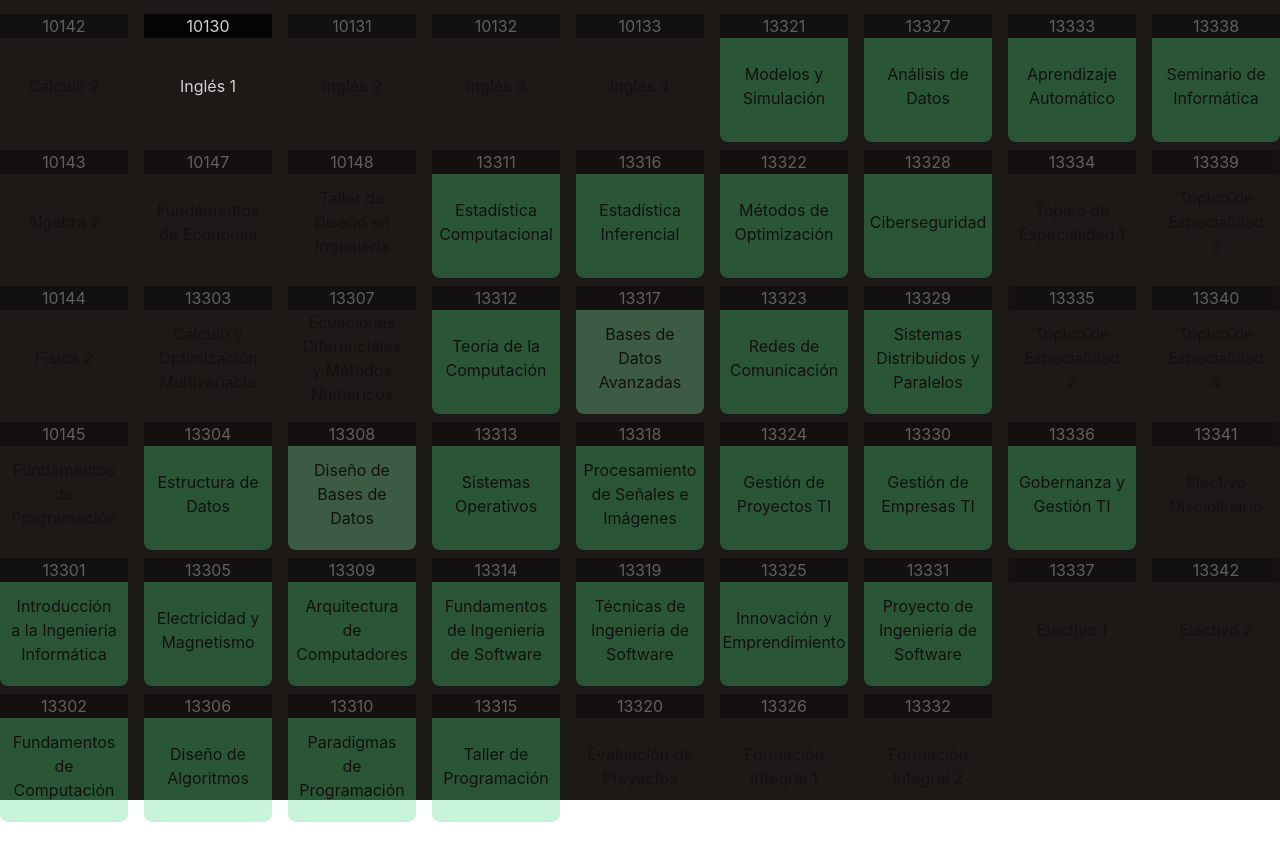
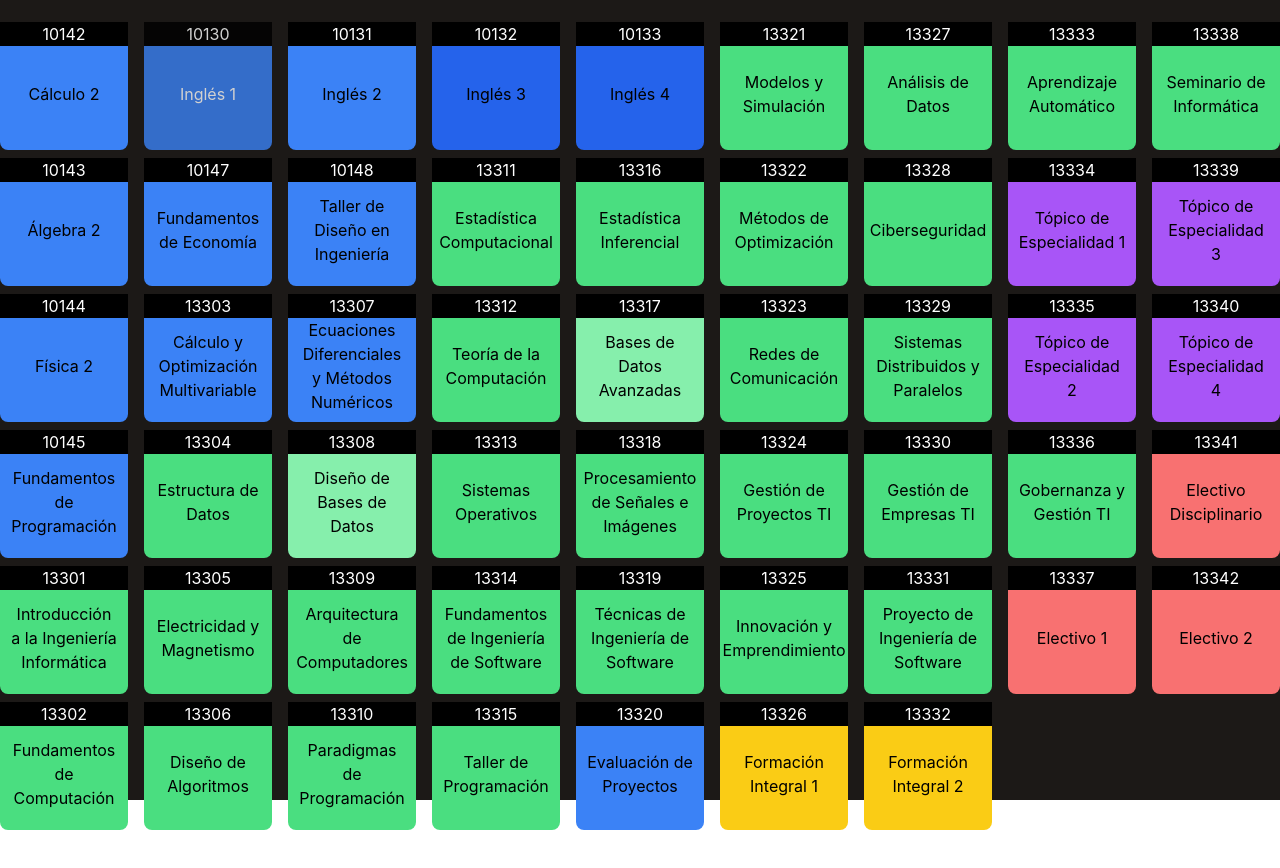
Before and after one commit to nic0q/malla-simulacion, a React (Create React App) app: page / in a window 1280 px wide. Shown: the top 868 px of the page. Built offline with nearby package versions, Linux system fonts and the light colour scheme.

Commit message:
refactor: color normal a bg

```diff
--- a/src/components/AvanceCarrera.jsx
+++ b/src/components/AvanceCarrera.jsx
@@ -1,6 +1,6 @@
 export default function AvanceCarrera({n_aprobadas, n_total}){
   return <div className=" text-white mt-16">
     <h1>Avance de {(Number(n_aprobadas)*100/Number(n_total)).toFixed(2)}%</h1>
-    <h3>{n_aprobadas} Asignaturas Aprobadas de {n_total}</h3>
+    <h3>{n_aprobadas} / {n_total}</h3>
   </div>
 }
--- a/src/components/Malla.jsx
+++ b/src/components/Malla.jsx
@@ -6,25 +6,26 @@ import BotonAnio from "./BotonAnio";
 import AvanceCarrera from "./AvanceCarrera";
 
 const COLORFULL_TYPES = {
-  'MBI': 'blue-500',
-  'ING': 'blue-600',
-  'INF-BDD': 'green-300',
-  'INF': 'green-400',
-  'ELE': 'red-400',
-  'TOP': 'purple-500',
-  'OPC': 'yellow-400',
+  'MBI': 'bg-blue-500',
+  'ING': 'bg-blue-600',
+  'INF-BDD': 'bg-green-300',
+  'INF': 'bg-green-400',
+  'ELE': 'bg-red-400',
+  'TOP': 'bg-purple-500',
+  'OPC': 'bg-yellow-400',
 }
 const NORMAL_COLORS = {
-  'DISP': "yellow-500",
-  'APRO': "green-500",
+  'DISP': "bg-yellow-500",
+  'APRO': "bg-green-500",
+  'PEND': "bg-gray-300",
 }
 const PRIDE_COLORS = {
-  1:'[#5D308F]',
-  2:'[#1281D0]',
-  3:'[#59B665]',
-  4:'[#EBE51F]',
-  5:'[#F08F1E]',
-  6:'[#D61E1E]'
+  1:'bg-[#5D308F]',
+  2:'bg-[#1281D0]',
+  3:'bg-[#59B665]',
+  4:'bg-[#EBE51F]',
+  5:'bg-[#F08F1E]',
+  6:'bg-[#D61E1E]'
 }
 // const COLORES_ESTADO = {
 //   'DISP': "bg-yellow-500",
@@ -81,11 +82,10 @@ export default function Malla(){
     nivel_click(anioa[0])
     nivel_click(anioa[1])
   }
-  const get_estado_ramo = (ramo, nombre, aprobados, disponibles) =>{
-    if(aprobados.includes(nombre)) return NORMAL_COLORS["APRO"]
-    if(disponibles.includes(nombre) || !ramo.prereq.length) return NORMAL_COLORS["DISP"]
+  const get_estado_ramo = (ramo, aprobados, disponibles) =>{
+    if(aprobados.includes(ramo.nombre)) return NORMAL_COLORS["APRO"]
+    if(disponibles.includes(ramo.nombre) || !ramo.prereq.length) return NORMAL_COLORS["DISP"]
   }
-
   const Nivel = ({nivel}) =>{
     return <div>
       <BotonNivel handleClick={()=>nivel_click (nivel)} nivel = {nivel}/>
@@ -95,18 +95,29 @@ export default function Malla(){
           handleClick = {()=>ramo_click(ramo)}
           key = {ramo.abrev}
           // aprobados.includes(ramo.nombre) ? "bg-green-300": disponibles.includes(ramo.nombre) || !ramo.prereq.length ? "text-white" : "opacity-60"
-          tipo = {colorfull=== 0 ?(COLORFULL_TYPES[ramo.tipo]) : colorfull === 1 ?  get_estado_ramo(ramo, ramo.nombre, aprobados, disponibles) || "[#EBEBEB]" : nivel%2 ===0 ?  PRIDE_COLORS[nivel/2] : PRIDE_COLORS[(((nivel-1)/2)+1)]}
+          tipo = {colorfull === 0 ?
+            (COLORFULL_TYPES[ramo.tipo]) :
+              colorfull === 1 ? (get_estado_ramo(ramo, aprobados, disponibles) || NORMAL_COLORS["PEND"]) :
+                colorfull === 2 ? (nivel % 2 === 0 ? PRIDE_COLORS[nivel/2] : PRIDE_COLORS[(((nivel-1)/2)+1)])
+                : ""}
           // tipo = {nivel%2 ===0 ?  PRIDE_COLORS[nivel/2] : PRIDE_COLORS[(((nivel-1)/2)+1)]}
-          estado = {aprobados.includes(ramo.nombre) ? `shadow-2xl shadow-indigo-400 text-white`: disponibles.includes(ramo.nombre) || !ramo.prereq.length ? "text-white opacity-80" : "opacity-30"}
+          estado = {
+            colorfull === 0 || colorfull === 2 ?
+              aprobados.includes(ramo.nombre) ? `shadow-xl shadow-indigo-500 text-white`: disponibles.includes(ramo.nombre) || !ramo.prereq.length ? "text-white opacity-80" : "  "
+            : ""}
           abrev = {ramo.abrev}
-          name={ramo.nombre}/>
-      : ""})}
+          name={ramo.nombre}/> : ""})
+      }
     </div>
   }
   return <div>
-    <div className="text-white flex justify-end" onClick={()=>set_colorfull((state)=>{if(state === 2) return 0; else return state+1})}>
-      <button className=" border-2 border-white p-2">
-        Cambiar Aspecto {{0:"Verbose 🗣️",1:"Skin Normal 📘",2: "🌈"}[colorfull]}
+    <div className="text-white flex justify-end" onClick={()=>set_colorfull((state)=>{if(state === 2) return 0; else return state + 1})}>
+      <button className="">
+      Cambiar aspecto
+      <div className="border-2 border-white p-1 hover:bg-white hover:text-black">
+        {{0:"Verbose 🗣️",1:"LOA 📘",2: "Pride 🌈"}[colorfull]}
+      </div>
+
       </button>
     </div>
   <div className="flex col text-center align-middle justify-center">
--- a/src/components/Ramo.jsx
+++ b/src/components/Ramo.jsx
@@ -1,5 +1,5 @@
 export default function Ramo({name, abrev, tipo, estado , handleClick}){
-  return <div onClick={handleClick} className= {`flex flex-col w-32 h-32 mb-2 mx-2 rounded-lg bg-${tipo} ${estado}`}>
+  return <div onClick={handleClick} className= {`flex flex-col w-32 h-32 mb-2 mx-2 rounded-lg ${tipo} ${estado}`}>
     <div className="bg-black text-white">
       <p>{abrev}</p>
     </div>
```
